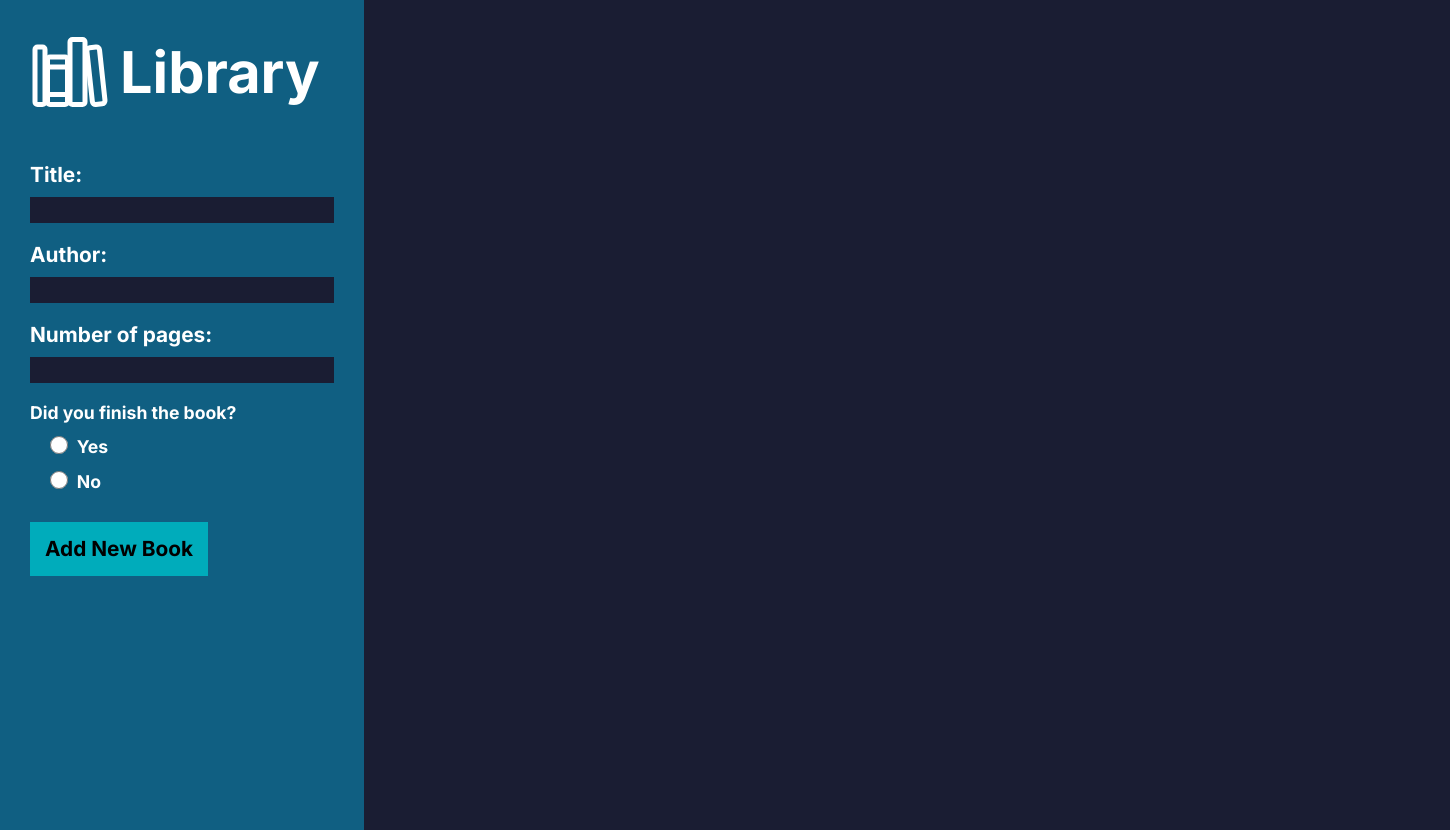
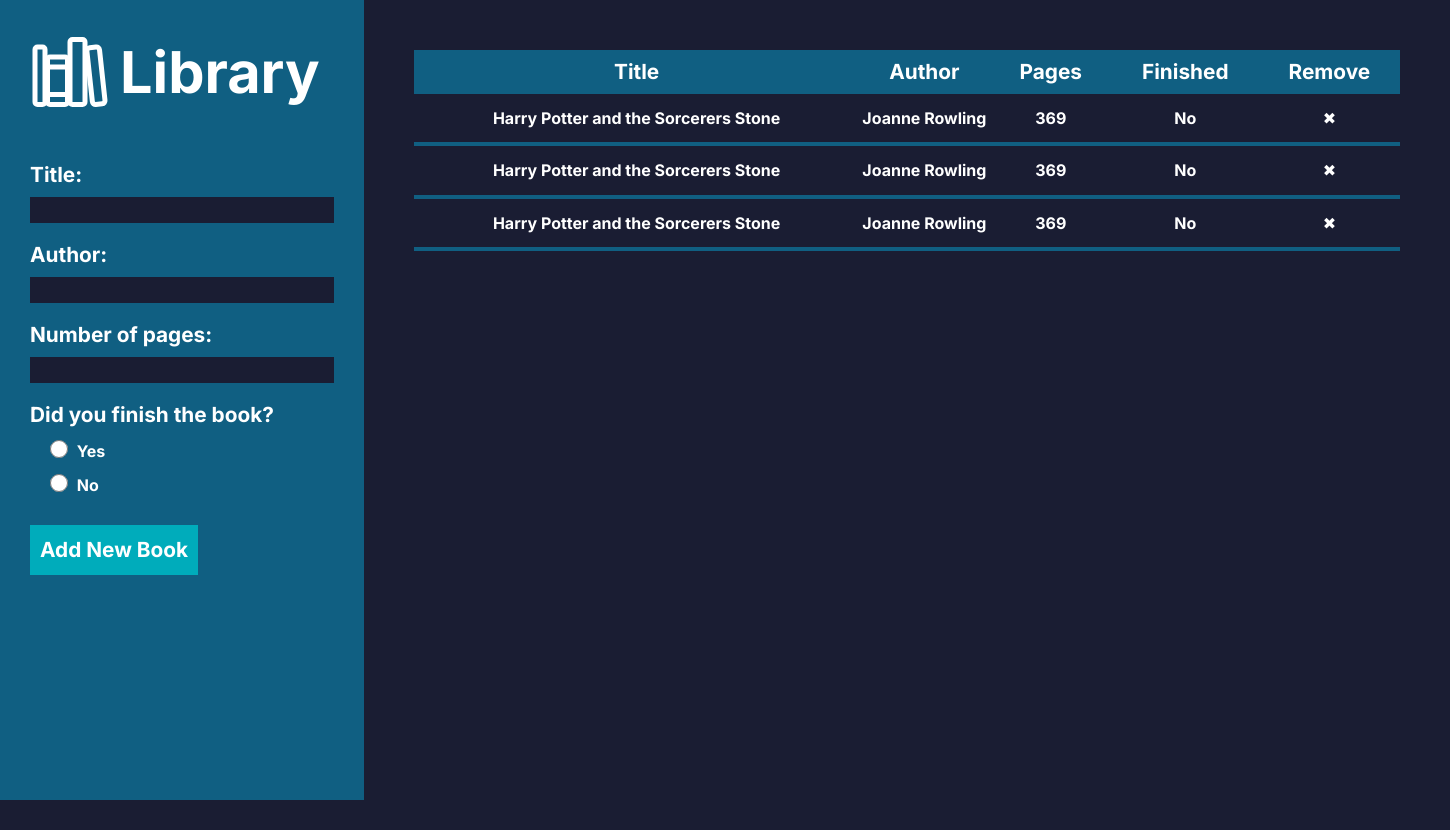
Before and after one commit to Gustav72/Libarary, a plain HTML site: page index.html in a window 1280 px wide. Shown: the whole page, 1450 px wide, since content can reach past the window. After the commit the page ends 800 px from the top, so only its background shows below. Drawn offline with Linux system fonts and the light colour scheme.

Commit message:
formatting html and css for table

```diff
--- a/index.html
+++ b/index.html
@@ -32,11 +32,11 @@
                             <label id="radio-label">Did you finish the book?</label><br>
                         </div>
                         <div>
-                            <input type="radio" id="yes" name="yes" value="yes">
+                            <input type="radio" id="yes" name="read" value="yes" required>
                             <label for="yes">Yes</label><br>
                         </div>
                         <div>
-                            <input type="radio" id="no" name="no" value="no">
+                            <input type="radio" id="no" name="read" value="no" required>
                             <label for="no">No</label><br>
                         </div>
                     </div>
@@ -45,7 +45,38 @@
     </div>
     <div class="main">
         <table>
-
+            <thead>
+                <tr>
+                    <th>Title</th>
+                    <th>Author</th>
+                    <th>Pages</th>
+                    <th>Finished</th>
+                    <th>Remove</th>
+                </tr>
+            </thead>
+            <tbody>
+                <tr>
+                    <td>Harry Potter and the Sorcerers Stone</td>
+                    <td>Joanne Rowling</td>
+                    <td>369</td>
+                    <td>No</td>
+                    <td>✖</td>
+                </tr>
+                <tr>
+                    <td>Harry Potter and the Sorcerers Stone</td>
+                    <td>Joanne Rowling</td>
+                    <td>369</td>
+                    <td>No</td>
+                    <td>✖</td>
+                </tr>
+                <tr>
+                    <td>Harry Potter and the Sorcerers Stone</td>
+                    <td>Joanne Rowling</td>
+                    <td>369</td>
+                    <td>No</td>
+                    <td>✖</td>
+                </tr>
+            </tbody>
         </table>
     </div>
 </body>
--- a/style.css
+++ b/style.css
@@ -19,8 +19,7 @@
     background-color: var(--lighter);
     color: white;
     height: 100vh;
-    padding: 30px;
-    padding-top: 0px;
+    padding: 0px 30px;
     display: flex;
     flex-direction: column;
 }
@@ -45,8 +44,8 @@
     padding-bottom: 20px;
 }
 
-#radio > div > label{
-    font-size: 1.1rem;
+#radio > div > label:not(:first-child){
+    font-size: 1rem;
 }
 
 #radio > div {
@@ -56,7 +55,9 @@
 
 label, #radio-label {
     font-size: 1.3rem;
+
 }
+
 
 input {
     background-color: var(--darker);
@@ -75,16 +76,50 @@
     margin-right: 5px;
     margin-left: 20px;
     width: 18px;
-    vertical-align:text-bottom
+    vertical-align: text-bottom;
 
 }
 
 button {
     background-color: var(--lightest);
     border: none;
-    padding: 15px;
+    padding: 5px 10px;
+    height: 50px;
+    color: white;
 }
 
 .main {
     grid-column: 2 / 3;
+    padding: 50px;
 }
+
+table {
+    color: white;
+    text-align: center;
+    margin-left: auto;
+    margin-right: auto;
+    border-collapse: collapse;
+
+}
+
+thead {
+    font-size: 1.3rem;
+    background-color: var(--lighter);
+    border: none;
+
+}
+
+th {
+    padding: 10px 30px;
+    margin-left: 40px;
+}
+
+th:first-of-type {
+    padding: 10px 200px;
+}
+
+td {
+    padding-top: 15px;
+    padding-bottom: 15px;
+    border-bottom: 4px solid #105F82;
+}
```
